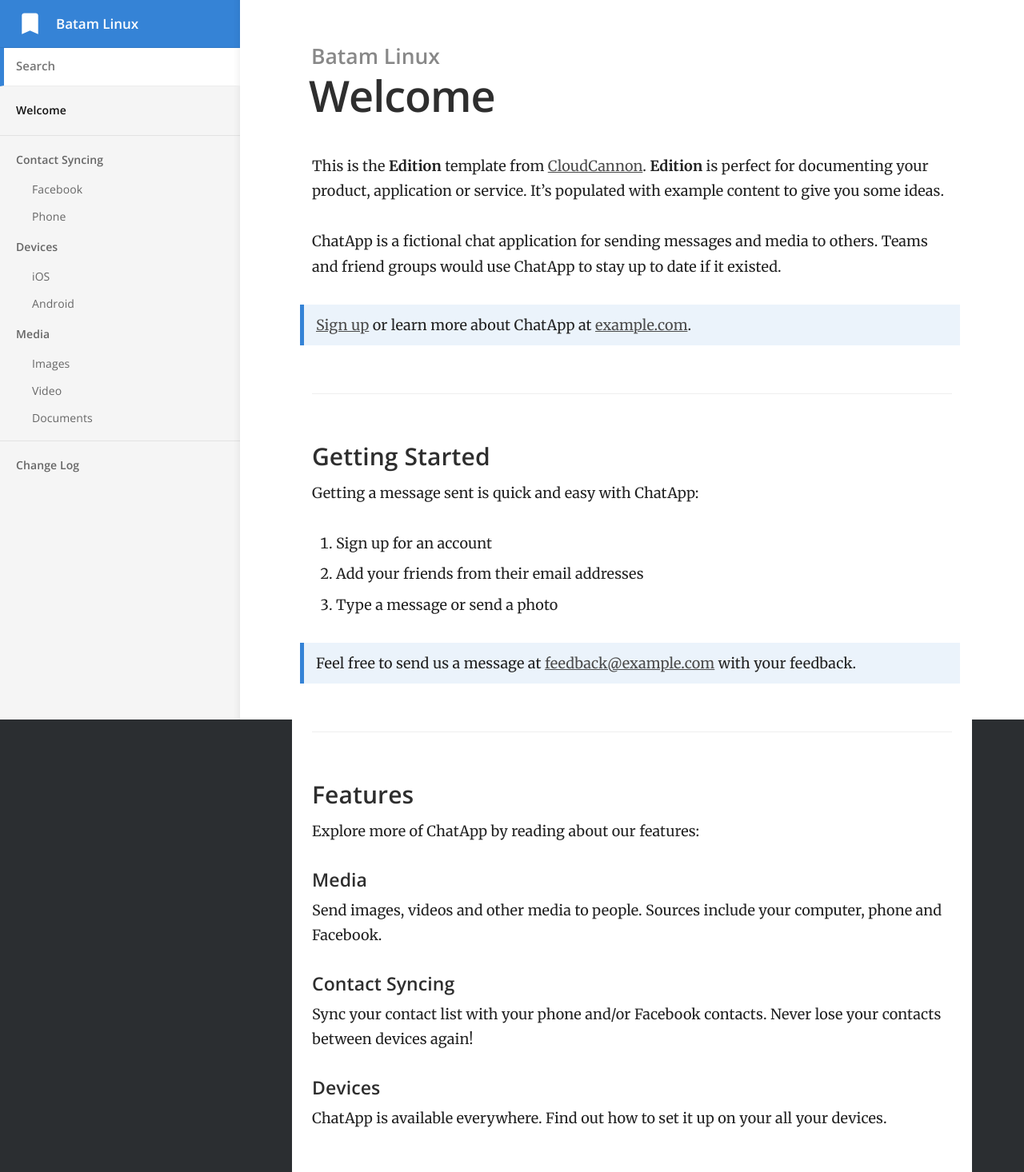
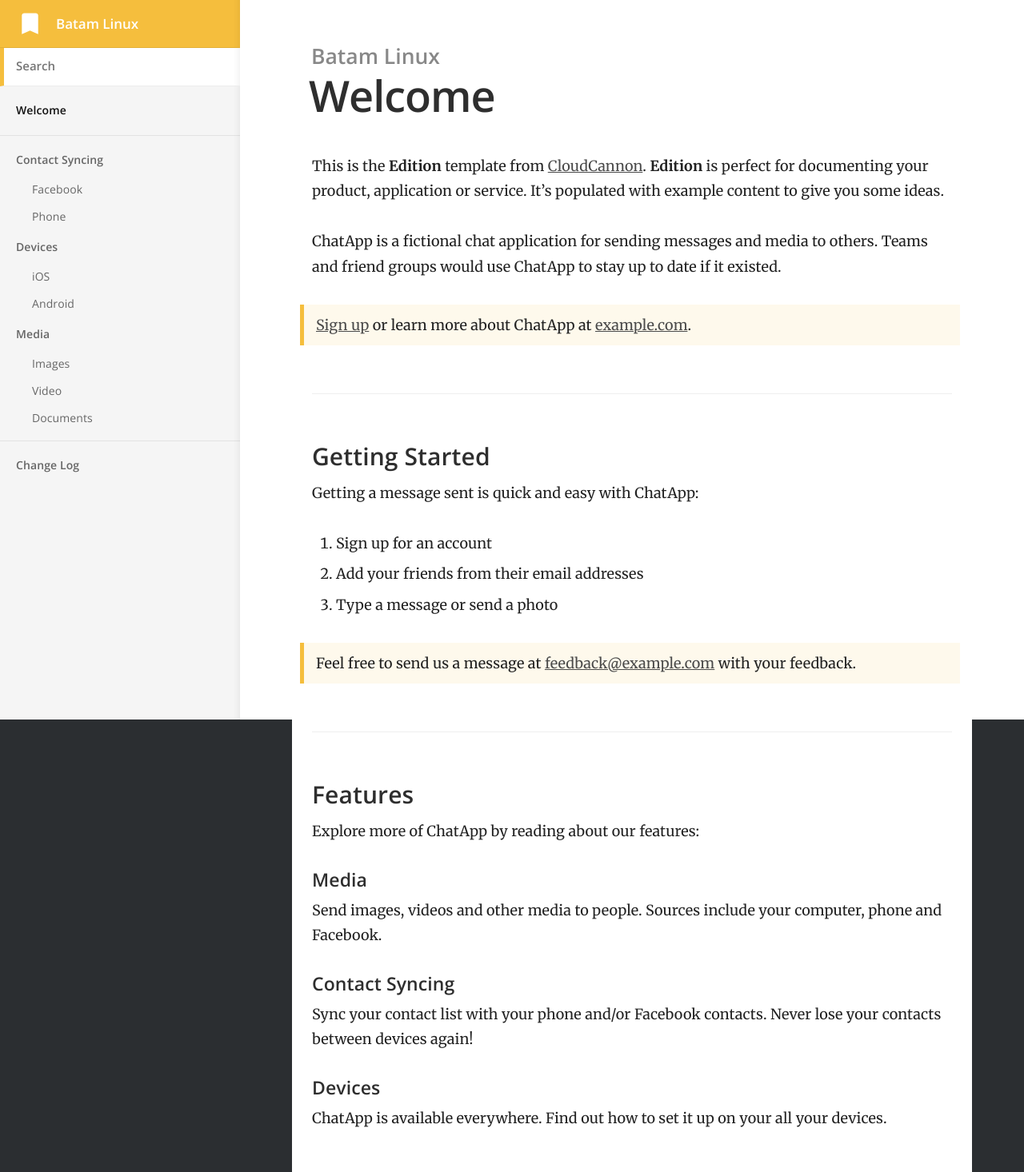
Before and after one commit to BatamLinux/batamlinux.github.io, a Jekyll site: the page built from index.md, in a window 1280 px wide. Shown: the whole page at 80% size. Built offline with Jekyll 4.4.1, drawn with Linux system fonts in a browser that asks for light colours.

Commit message:
brand color in css

```diff
--- a/css/main.scss
+++ b/css/main.scss
@@ -10,7 +10,7 @@ $content-max-width: 800px;
 $content-color: #222;
 $content-background-color: #fff;
 
-$brand-colour: #3583d6;
+$brand-colour: #f5be3d;
 $brand-colour-light: mix($brand-colour, $content-background-color, 10%);
 
 $nav-header-background-color: $brand-colour;
```
